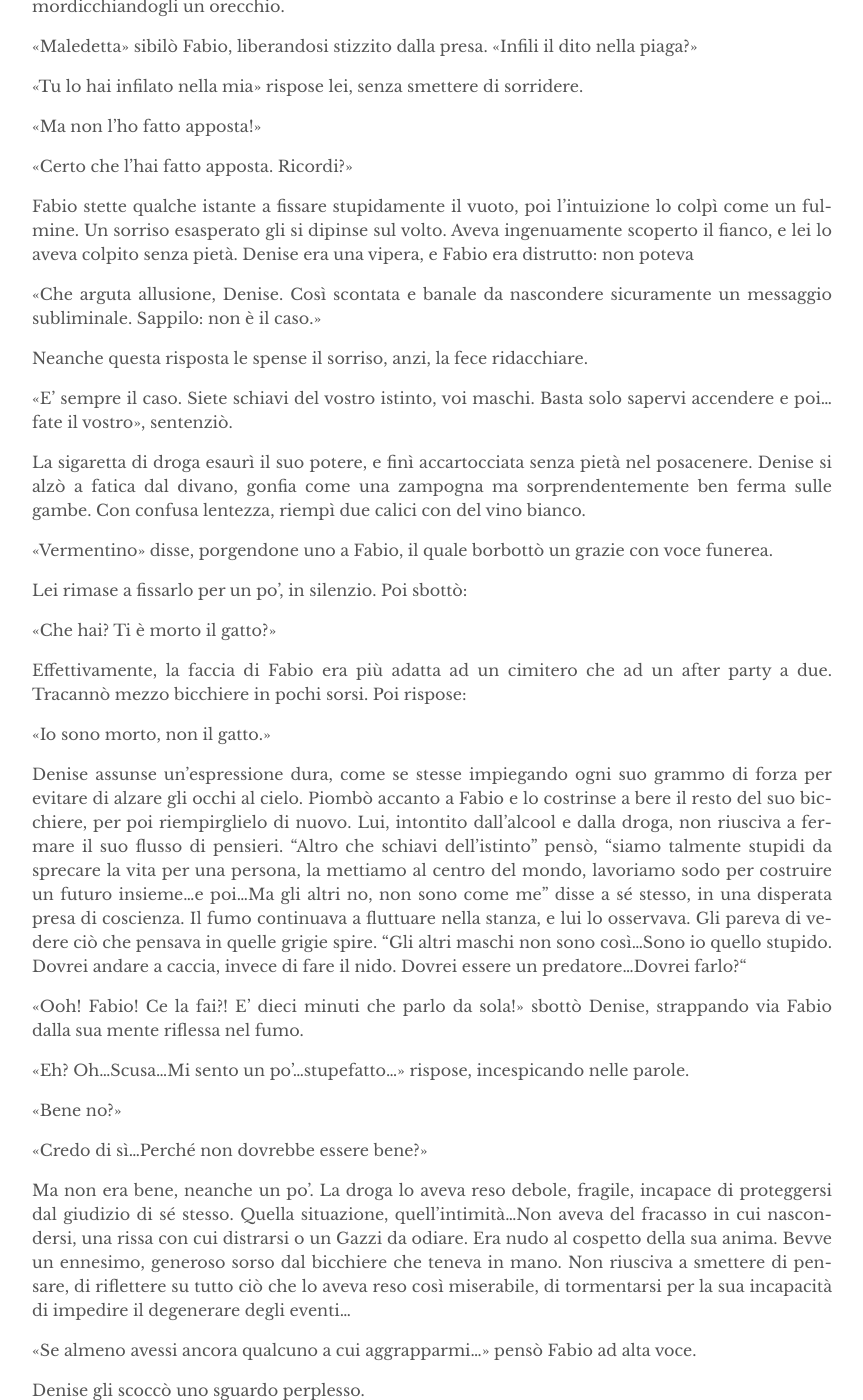
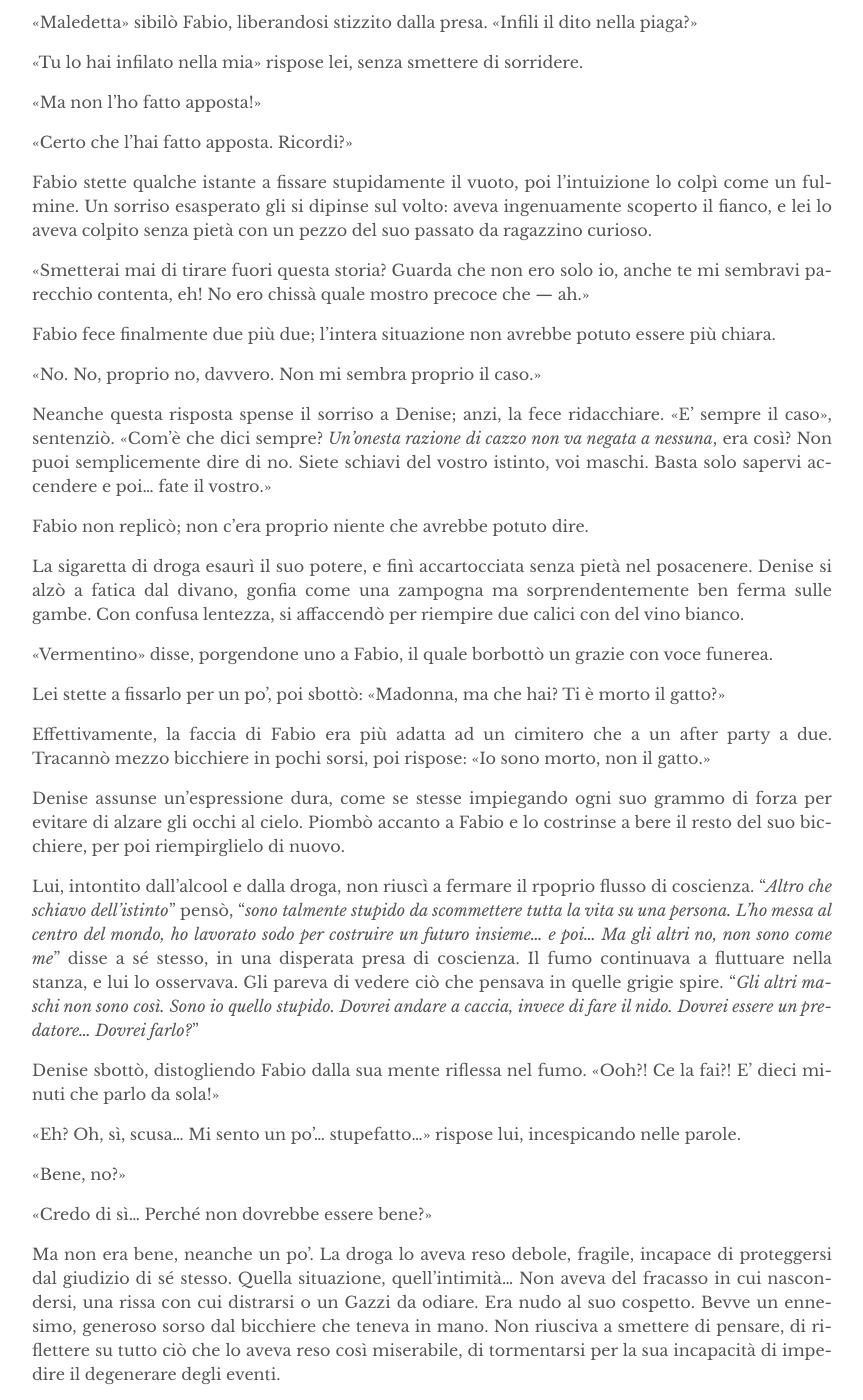
Before and after one commit to eviloutpost/eviloutpost.github.io, a Jekyll site: the page built from _works/sdp_ch/04.md, in a window 1280 px wide and 1400 px high, scrolled down 3507 px. Shown: the whole window, without its empty margins (208-1071 px from the left). Built offline with Jekyll 4.4.1, drawn with Linux system fonts in a browser that asks for light colours; some of the changed text lies outside the part shown.

Commit message:
Proceeded editing ch4

```diff
--- a/_works/sdp_ch/04.md
+++ b/_works/sdp_ch/04.md
@@ -107,9 +107,9 @@ Fabio si pentì con qualche frase di ritardo di aver toccato quel tasto.
 
 «Tranquillo, non dirò a Dani che te lo sei lasciato sfuggire» sibilò lei, maliziosa.
 
-Fabio tirò un sospiro di sollievo, senza nemmeno premurarsi di nasconderlo. Denise ridacchiò e lo abbracciò.
+Fabio tirò un sospiro di sollievo, senza nemmeno premurarsi di nasconderlo.
 
-«Tu sì che sei un ubriacone responsabile. Sai, avrei preferito cento volte te a Daniele» gli disse, mordicchiandogli un orecchio.
+Denise ridacchiò e lo abbracciò. «Tu sì che sei un ubriacone responsabile», gli disse, mordicchiandogli un orecchio. «Sai, avrei preferito cento volte te a Daniele»
 
 «Maledetta» sibilò Fabio, liberandosi stizzito dalla presa. «Infili il dito nella piaga?»
 
@@ -119,102 +119,59 @@ Fabio tirò un sospiro di sollievo, senza nemmeno premurarsi di nasconderlo. Den
 
 «Certo che l’hai fatto apposta. Ricordi?»
 
-Fabio stette qualche istante a fissare stupidamente il vuoto, poi l'intuizione lo colpì come un fulmine. Un sorriso esasperato
-gli si dipinse sul volto. Aveva ingenuamente scoperto il fianco, e lei lo aveva colpito senza pietà. Denise era una vipera, e Fabio era distrutto: non poteva
+Fabio stette qualche istante a fissare stupidamente il vuoto, poi l'intuizione lo colpì come un fulmine. Un sorriso esasperato gli si dipinse sul volto: aveva ingenuamente scoperto il fianco, e lei lo aveva colpito senza pietà con un pezzo del suo passato da ragazzino curioso.
 
-«Che arguta allusione, Denise. Così scontata e banale da nascondere
-sicuramente un messaggio subliminale. Sappilo: non è il caso.»
+«Smetterai mai di tirare fuori questa storia? Guarda che non ero solo io, anche te mi sembravi parecchio contenta, eh! No ero chissà quale mostro precoce che --- ah.»
 
-Neanche questa risposta le spense il sorriso, anzi, la fece ridacchiare.
+Fabio fece finalmente due più due; l'intera situazione non avrebbe potuto essere più chiara.
 
-«E’ sempre il caso. Siete schiavi del vostro istinto, voi maschi. Basta
-solo sapervi accendere e poi…fate il vostro», sentenziò.
+«No. No, proprio no, davvero. Non mi sembra proprio il caso.»
 
-La sigaretta di droga esaurì il suo potere, e finì accartocciata senza
-pietà nel posacenere. Denise si alzò a fatica dal divano, gonfia come
-una zampogna ma sorprendentemente ben ferma sulle gambe. Con confusa
-lentezza, riempì due calici con del vino bianco.
+Neanche questa risposta spense il sorriso a Denise; anzi, la fece ridacchiare. «E’ sempre il caso», sentenziò. «Com'è che dici sempre? *Un'onesta razione di cazzo non va negata a nessuna*, era così? Non puoi semplicemente dire di no. Siete schiavi del vostro istinto, voi maschi. Basta solo sapervi accendere e poi... fate il vostro.»
 
-«Vermentino» disse, porgendone uno a Fabio, il quale borbottò un grazie
-con voce funerea.
+Fabio non replicò; non c'era proprio niente che avrebbe potuto dire.
 
-Lei rimase a fissarlo per un po’, in silenzio. Poi sbottò:
+La sigaretta di droga esaurì il suo potere, e finì accartocciata senza pietà nel posacenere. Denise si alzò a fatica dal divano, gonfia come una zampogna ma sorprendentemente ben ferma sulle gambe. Con confusa lentezza, si affaccendò per riempire due calici con del vino bianco.
 
-«Che hai? Ti è morto il gatto?»
+«Vermentino» disse, porgendone uno a Fabio, il quale borbottò un grazie con voce funerea.
 
-Effettivamente, la faccia di Fabio era più adatta ad un cimitero che ad
-un after party a due. Tracannò mezzo bicchiere in pochi sorsi. Poi
-rispose:
+Lei stette a fissarlo per un po’, poi sbottò: «Madonna, ma che hai? Ti è morto il gatto?»
 
-«Io sono morto, non il gatto.»
+Effettivamente, la faccia di Fabio era più adatta ad un cimitero che a un after party a due. Tracannò mezzo bicchiere in pochi sorsi, poi rispose: «Io sono morto, non il gatto.»
 
-Denise assunse un’espressione dura, come se stesse impiegando ogni suo
-grammo di forza per evitare di alzare gli occhi al cielo. Piombò accanto
-a Fabio e lo costrinse a bere il resto del suo bicchiere, per poi
-riempirglielo di nuovo. Lui, intontito dall’alcool e dalla droga, non
-riusciva a fermare il suo flusso di pensieri. “Altro che schiavi
-dell’istinto” pensò, “siamo talmente stupidi da sprecare la vita per una
-persona, la mettiamo al centro del mondo, lavoriamo sodo per costruire
-un futuro insieme…e poi…Ma gli altri no, non sono come me” disse a sé
-stesso, in una disperata presa di coscienza. Il fumo continuava a
-fluttuare nella stanza, e lui lo osservava. Gli pareva di vedere ciò che
-pensava in quelle grigie spire. “Gli altri maschi non sono così…Sono io
-quello stupido. Dovrei andare a caccia, invece di fare il nido. Dovrei
-essere un predatore…Dovrei farlo?“
+Denise assunse un’espressione dura, come se stesse impiegando ogni suo grammo di forza per evitare di alzare gli occhi al cielo. Piombò accanto a Fabio e lo costrinse a bere il resto del suo bicchiere, per poi riempirglielo di nuovo.
 
-«Ooh! Fabio! Ce la fai?! E’ dieci minuti che parlo da sola!» sbottò
-Denise, strappando via Fabio dalla sua mente riflessa nel fumo.
+Lui, intontito dall’alcool e dalla droga, non riuscì a fermare il rpoprio flusso di coscienza. "*Altro che schiavo dell’istinto*" pensò, "*sono talmente stupido da scommettere tutta la vita su una persona. L'ho messa al centro del mondo, ho lavorato sodo per costruire un futuro insieme... e poi... Ma gli altri no, non sono come me*" disse a sé stesso, in una disperata presa di coscienza. Il fumo continuava a fluttuare nella stanza, e lui lo osservava. Gli pareva di vedere ciò che pensava in quelle grigie spire. "*Gli altri maschi non sono così. Sono io quello stupido. Dovrei andare a caccia, invece di fare il nido. Dovrei essere un predatore... Dovrei farlo?*"
 
-«Eh? Oh…Scusa…Mi sento un po’…stupefatto…» rispose, incespicando nelle
-parole.
+Denise sbottò, distogliendo Fabio dalla sua mente riflessa nel fumo. «Ooh?! Ce la fai?! E’ dieci minuti che parlo da sola!»
 
-«Bene no?»
+«Eh? Oh, sì, scusa... Mi sento un po’... stupefatto...» rispose lui, incespicando nelle parole.
 
-«Credo di sì…Perché non dovrebbe essere bene?»
+«Bene, no?»
 
-Ma non era bene, neanche un po’. La droga lo aveva reso debole, fragile,
-incapace di proteggersi dal giudizio di sé stesso. Quella situazione,
-quell’intimità…Non aveva del fracasso in cui nascondersi, una rissa con
-cui distrarsi o un Gazzi da odiare. Era nudo al cospetto della sua
-anima. Bevve un ennesimo, generoso sorso dal bicchiere che teneva in
-mano. Non riusciva a smettere di pensare, di riflettere su tutto ciò che
-lo aveva reso così miserabile, di tormentarsi per la sua incapacità di
-impedire il degenerare degli eventi…
+«Credo di sì... Perché non dovrebbe essere bene?»
 
-«Se almeno avessi ancora qualcuno a cui aggrapparmi…» pensò Fabio ad
-alta voce.
+Ma non era bene, neanche un po’. La droga lo aveva reso debole, fragile, incapace di proteggersi dal giudizio di sé stesso. Quella situazione, quell’intimità... Non aveva del fracasso in cui nascondersi, una rissa con cui distrarsi o un Gazzi da odiare. Era nudo al suo cospetto. Bevve un ennesimo, generoso sorso dal bicchiere che teneva in mano. Non riusciva a smettere di pensare, di riflettere su tutto ciò che lo aveva reso così miserabile, di tormentarsi per la sua incapacità di impedire il degenerare degli eventi.
+
+«Se almeno avessi ancora qualcuno a cui aggrapparmi...» pensò Fabio ad alta voce.
 
 Denise gli scoccò uno sguardo perplesso.
 
 «Stai pensando a lei?» chiese, dopo una lunga pausa.
 
-«Si…è lei, cazzo, il tassello mancante! Ho investito tutta la mia
-giovinezza su di lei, per cosa? Per ritrovarmi ad affrontare questa
-merda da solo? Sarei riuscito a sopportare tutto, ad affrontare tutto!
-Ma così…è come se mi mancasse la terra sotto i piedi…»
+«Sì --- è lei, cazzo, il tassello mancante! Ho investito tutto su di lei, per cosa? Per ritrovarmi ad affrontare questa merda da solo? Sarei riuscito a sopportare tutto, ad affrontare tutto! Ma così è come... come se mi mancasse la terra sotto i piedi.»
 
-Aveva detto troppo. Non doveva parlare quando era stordito, se l’era
-ripetuto infinite volte in tutta la sua vita. Ma a che servono gli
-ammonimenti quando, in preda alla confusione indotta dalle sostanze, si
-riesce a malapena ad esistere?
+Aveva detto troppo. Non doveva parlare quando era stordito, se l’era ripetuto infinite volte in tutta la sua vita. Ma a che servono gli ammonimenti quando, in preda alla confusione indotta dalle sostanze, si riesce a malapena ad esistere?
 
 Denise gli tolse di mano il bicchiere piuttosto bruscamente.
 
-“Eccoci, ora si è offesa!” pensò Fabio, con una punta di panico. “Non
-potevo stare zitto? Perché non riesco a stare zitto? Sono proprio un
-coglione…”
+"*Eccoci, ora si è offesa!*" pensò Fabio, con una punta di panico. "*Non potevo stare zitto? Perché non riesco a stare zitto? Sono proprio un coglione!*"
 
-Ma non si era offesa. Stava trafficando goffamente intorno ad un mobile
-a vetro, dal quale riuscì finalmente a tirare fuori una bottiglia di
-liquore ambrato. Neanche il tempo di tirare un sospiro di sollievo, che
-Fabio si ritrovò in mano un bicchiere colmo di profumato amaretto.
+Ma Denise non si era offesa. Si era messa a trafficare, piuttosto goffamente, intorno a un mobile a vetro, dal quale riuscì finalmente a tirare fuori una bottiglia di liquore ambrato. Neanche il tempo di tirare un sospiro di sollievo, che Fabio si ritrovò in mano un bicchiere colmo di profumato liquido ambrato.
 
-«Amaretto di Saronno» disse lei, dolcemente. «Non è la cosa più elegante
-e pregiata del mondo, ma se hai ‘ste turbe per i’ capo ci vuole qualcosa
-di più forte del vino.»
+«Amaretto» disse lei, dolcemente. «Non è la cosa più elegante e pregiata del mondo, ma se hai 'ste turbe per i' capo ci vuole qualcosa di più forte del vino.»
 
-Fabio ne bevve un sorso. Il buon sapore di amaretto, quel mix di dolce e
-mandorla amara, gli disegnò sul volto una strana espressione.
+Fabio ne bevve un sorso. Il buon sapore di amaretto, quel mix di dolce e mandorla amara, gli disegnò sul volto una strana espressione.
 
 «Non ti garba?», chiese Denise.
 
```
